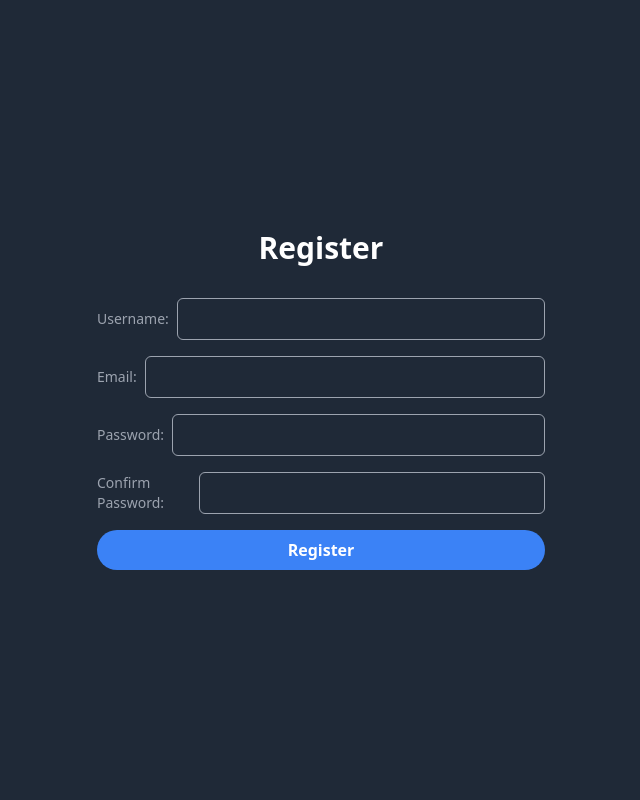
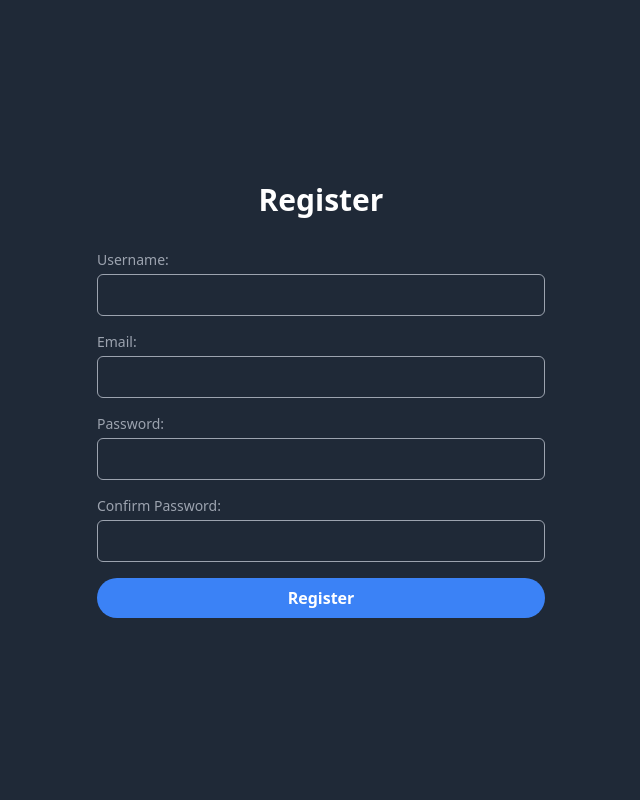
Before and after one commit to tommyboiii004/Music, a Django app: page /register/ in a window 1280 px wide. Shown: the whole page, without its empty margins (319-959 px from the left). Run offline with Django 5.2, Linux system fonts and the light colour scheme.

Commit message:
finished the app

```diff
--- a/Musix/player/templates/player/register.html
+++ b/Musix/player/templates/player/register.html
@@ -5,26 +5,26 @@
   <title>Musix - Register</title>
   <link href="https://unpkg.com/tailwindcss@^2/dist/tailwind.min.css" rel="stylesheet">
 </head>
-<body class="bg-gray-800 text-white h-screen min-h-screen flex flex-col">
-  <div class="container mx-auto px-4 py-16 flex flex-col items-center justify-center h-full">
-    <h1 class="text-3xl font-bold mb-4 text-white">Register</h1>
+<body class="bg-gray-800 text-white h-screen flex flex-col items-center justify-center">
+  <div class="container mx-auto px-4 py-16 flex flex-col items-center justify-center">
+    <h1 class="text-3xl font-bold mb-4">Register</h1>
     <form action="{% url 'register' %}" method="post" class="flex flex-col space-y-4 w-full max-w-md">
       {% csrf_token %}
-      <div class="flex items-center mb-2">
-        <label for="username" class="text-gray-400 text-sm mr-2">Username:</label>
-        <input type="text" id="username" name="username" class="rounded-md bg-transparent border border-gray-400 px-3 py-2 text-white focus:outline-none focus:ring-2 focus:ring-blue-600 focus:ring-opacity-50 w-full">
+      <div class="flex flex-col mb-4">
+        <label for="username" class="text-gray-400 text-sm mb-1">Username:</label>
+        <input type="text" id="username" name="username" class="rounded-md bg-transparent border border-gray-400 px-3 py-2 text-white focus:outline-none focus:ring-2 focus:ring-blue-600 focus:ring-opacity-50">
       </div>
-      <div class="flex items-center mb-2">
-        <label for="email" class="text-gray-400 text-sm mr-2">Email:</label>
-        <input type="email" id="email" name="email" class="rounded-md bg-transparent border border-gray-400 px-3 py-2 text-white focus:outline-none focus:ring-2 focus:ring-blue-600 focus:ring-opacity-50 w-full">
+      <div class="flex flex-col mb-4">
+        <label for="email" class="text-gray-400 text-sm mb-1">Email:</label>
+        <input type="email" id="email" name="email" class="rounded-md bg-transparent border border-gray-400 px-3 py-2 text-white focus:outline-none focus:ring-2 focus:ring-blue-600 focus:ring-opacity-50">
       </div>
-      <div class="flex items-center mb-2">
-        <label for="password1" class="text-gray-400 text-sm mr-2">Password:</label>
-        <input type="password" id="password1" name="password1" class="rounded-md bg-transparent border border-gray-400 px-3 py-2 text-white focus:outline-none focus:ring-2 focus:ring-blue-600 focus:ring-opacity-50 w-full">
+      <div class="flex flex-col mb-4">
+        <label for="password1" class="text-gray-400 text-sm mb-1">Password:</label>
+        <input type="password" id="password1" name="password1" class="rounded-md bg-transparent border border-gray-400 px-3 py-2 text-white focus:outline-none focus:ring-2 focus:ring-blue-600 focus:ring-opacity-50">
       </div>
-      <div class="flex items-center mb-2">
-        <label for="password2" class="text-gray-400 text-sm mr-2">Confirm Password:</label>
-        <input type="password" id="password2" name="password2" class="rounded-md bg-transparent border border-gray-400 px-3 py-2 text-white focus:outline-none focus:ring-2 focus:ring-blue-600 focus:ring-opacity-50 w-full">
+      <div class="flex flex-col mb-4">
+        <label for="password2" class="text-gray-400 text-sm mb-1">Confirm Password:</label>
+        <input type="password" id="password2" name="password2" class="rounded-md bg-transparent border border-gray-400 px-3 py-2 text-white focus:outline-none focus:ring-2 focus:ring-blue-600 focus:ring-opacity-50">
       </div>
       <button type="submit" class="bg-blue-500 hover:bg-blue-700 text-white font-bold py-2 rounded-full px-4">Register</button>
     </form>
```
Also changed, not shown: Musix/player/templates/player/about.html (+24 -7 lines), Musix/player/templates/player/home.html (+1 -17 lines), Musix/player/templates/player/login.html (+9 -13 lines), Musix/db.sqlite3.
